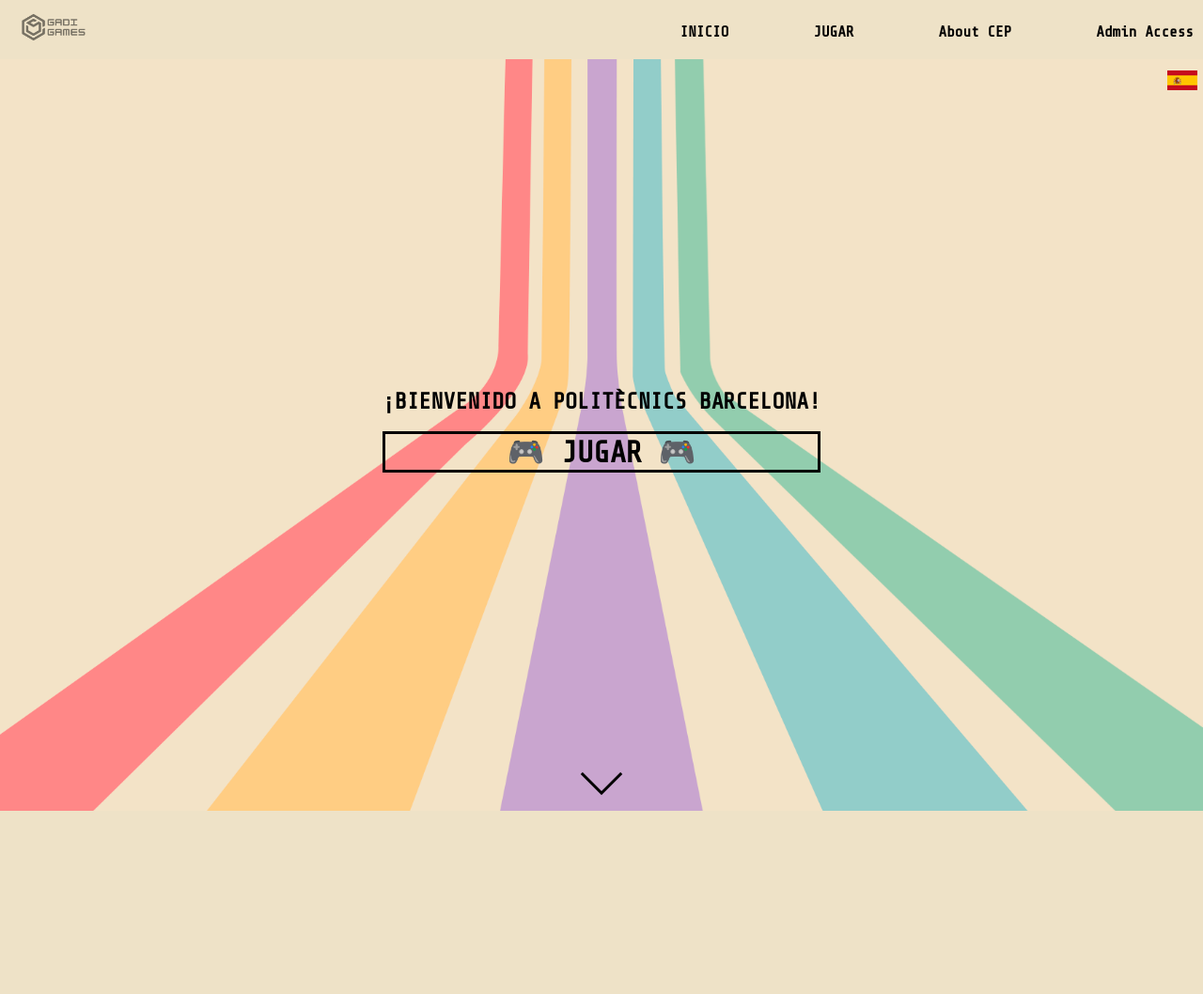
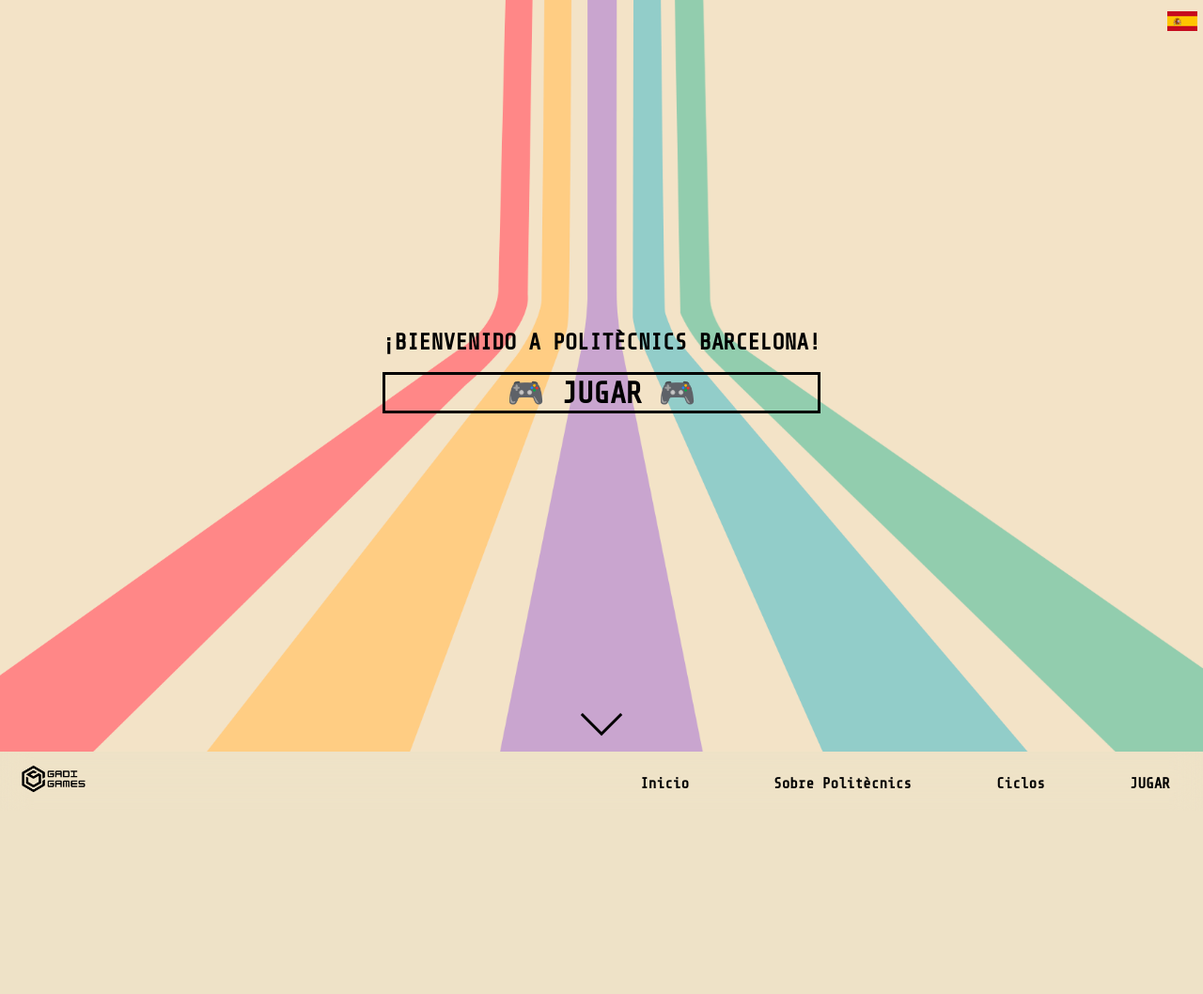
Before and after one commit to doniagoo/proyectoGadi, a PHP site: page / in a window 1280 px wide. Shown: the top 1058 px of the page at 94% size. Run offline with PHP 8.4, Linux system fonts and the light colour scheme; some libraries are stand-ins or nearby versions.

Commit message:
commit arreglos finales de navbar en perfecto estado

```diff
--- a/index.html
+++ b/index.html
@@ -10,18 +10,8 @@
     <!-- Libreria JQuery -->
     <title>Gadi Games Menu</title>
   </head>
-  <body>
-    <div class="container-navbar">
-      <div class="logo-navbar">
-        <a href="#"><img src="../proyectoGadi/media/img/marca-agua-negro.png" alt="" /></a>
-      </div>
-      <div class="contenido-navbar">
-        <div><a href="#">INICIO</a></div>
-        <div><a href="#">JUGAR</a></div>
-        <div><a href="#">About CEP</a></div>
-        <div><a href="#">Admin Access</a></div>
-      </div>
-    </div>
+  <body id="0">
+
     <div class="container-header" id="header-LP">
       <div class="lang__menu">
         <div class="selected__lang">
@@ -50,6 +40,19 @@
         /></a>
       </div>
     </div>
+
+    <div class="container-navbar">
+        <div class="logo-navbar">
+          <a href="#"><img src="../proyectoGadi/media/img/marca-agua-negro.png" alt="" /></a>
+        </div>
+        <div class="contenido-navbar">
+            <div><a href="#0">Inicio</a></div>
+            <div><a href="#1">Sobre Politècnics</a></div>
+            <div><a href="#2">Ciclos</a></div>
+            <div><a href="../proyectoGadi/menu_juegos/juego_menu.html">JUGAR</a></div>
+        </div>
+      </div>
+
     <div class="container-main">
       <div class="container-cep">
         <div class="titulo">
@@ -59,7 +62,7 @@
             Experiencia de aprendizaje - Más de 50 años formando profesionales
           </h2>
         </div>
-        <div class="contenido">
+        <div class="contenido" id="1">
           <p id="main__text">
             En el Centre d’Estudis Politècnics disponemos de un equipo
             profesional y humano que vela en todo momento por satisfacer la
@@ -119,7 +122,7 @@
             <br /><br />
             <h2>COMERCIO Y MÁRQUETING</h2>
           </div>
-          <div class="contenido-2">
+          <div class="contenido-2"  id="2">
             <ul>
               <li>Grado medio actividades comerciales</li>
               <li>Grado superior márqueting y publicidad</li>
--- a/menu_juegos/juego_menu.html
+++ b/menu_juegos/juego_menu.html
@@ -15,9 +15,9 @@
           <a href="#"><img src="../media/img/marca-agua-rojo.png" alt="" /></a>
         </div>
         <div class="contenido-navbar">
-          <div><a href="#">Inicio</a></div>
-          <div><a href="#">Sobre Politècnics</a></div>
-          <div><a href="#">Ciclos</a></div>
+          <div><a href="../index.html">Inicio</a></div>
+          <div><a href="../index.html#1">Sobre Politècnics</a></div>
+          <div><a href="../index.html#2">Ciclos</a></div>
           <div><a href="#">JUGAR</a></div>
         </div>
       </div>
--- a/style/nav__style.css
+++ b/style/nav__style.css
@@ -3,19 +3,22 @@
   display: flex;
   flex-direction: row;
   justify-content: space-between;
+  position: sticky;
+  top: 0;
+  backdrop-filter: blur(15px);
 }
 /*logo*/
 .container-navbar .logo-navbar {
   font-size: 20px;
   height: 30%;
   width: 30%;
-    text-decoration:none;
+  text-decoration: none;
 }
-.container-navbar .logo-navbar a img{
+.container-navbar .logo-navbar a img {
   height: 30%;
   width: 30%;
 }
-.container-navbar .logo-navbar a img:hover{
+.container-navbar .logo-navbar a img:hover {
   opacity: 0.5;
 }
 /*links*/
@@ -25,20 +28,21 @@
   justify-content: space-between;
   padding-top: 5px;
   align-items: center;
-    text-decoration:none;
+  text-decoration: none;
   gap: 80px;
+  padding-right: 25px;
 }
-.container-navbar .contenido-navbar a{
+.container-navbar .contenido-navbar a {
   text-decoration: underline;
   color: black;
   padding-right: 10px;
   font-weight: bolder;
-    text-decoration:none;
+  text-decoration: none;
 }
-.container-navbar .contenido-navbar a:hover{
+.container-navbar .contenido-navbar a:hover {
   opacity: 0.5;
 }
-.container-navbar .contenido-navbar div a{
+.container-navbar .contenido-navbar div a {
   align-items: center;
-    text-decoration:none;
+  text-decoration: none;
 }
--- a/style/style.css
+++ b/style/style.css
@@ -1,4 +1,5 @@
 @import url("https://fonts.googleapis.com/css2?family=Share+Tech+Mono&display=swap");
+
 
 * {
   padding: 0px;
```
Also changed, not shown: menu_juegos/nav__flex.html (deleted, +0 -23 lines), style/juegos__styles.css (+13 -0 lines). Lines whose indentation alone changed are shown as unchanged.
